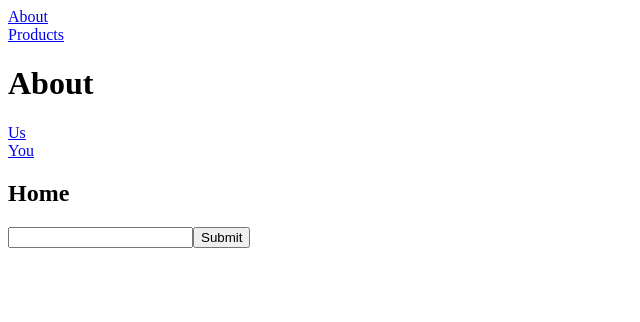
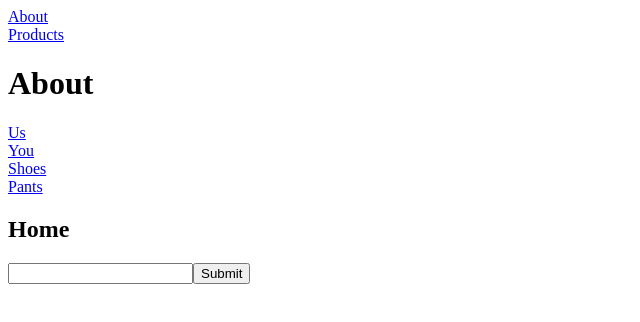
Before and after one commit to ShawnTseng/vue-lesson, a Vue app: page /#/about in a window 1280 px wide. Shown: the top 322 px of the page, without its empty margins (0-640 px from the left). Built offline with nearby package versions, Linux system fonts and the light colour scheme.

Commit message:
named router

```diff
--- a/src/components/About.vue
+++ b/src/components/About.vue
@@ -1,9 +1,13 @@
 <template>
   <div>
     <h1>About</h1>
-    <router-link to="/about/us">Us</router-link>
+    <router-link :to="{ name:'us' }">Us</router-link>
     <br />
     <router-link to="/about/you">You</router-link>
+    <br />
+    <router-link to="/products/18">Shoes</router-link>
+    <br />
+    <router-link :to="{name:'prod', params:{id:37}}">Pants</router-link>
     <br />
     <router-view></router-view>
   </div>
--- a/src/router.js
+++ b/src/router.js
@@ -23,12 +23,12 @@ export default new VueRouter({
                     component: About,
                     children: [
                         { path: "", component: AboutHome },
-                        { path: "us", component: AboutUs },
+                        { path: "us", name: 'us', component: AboutUs },
                         { path: "you", component: AboutYou }
                     ]
                 },
                 // path to regexp
-                { path: "products/:id?", component: Products }
+                { path: "products/:id?", name: 'prod', component: Products }
             ]
         }
     ]
```
